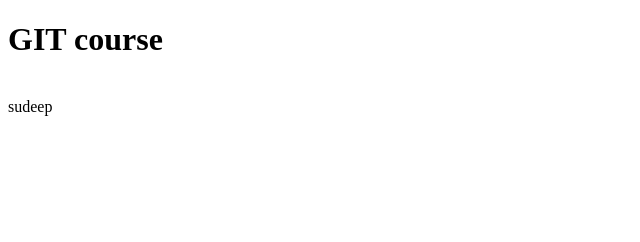
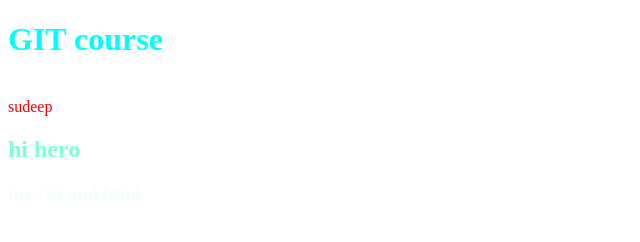
Before and after one commit to xudeep/xudeep.github.io, a plain HTML site: page index.html in a window 1280 px wide. Shown: the whole page, without its empty margins (0-640 px from the left). Drawn offline with Linux system fonts and the light colour scheme.

```diff
--- a/index.html
+++ b/index.html
@@ -7,6 +7,6 @@
     <title> my first git Document</title>
 </head>
 <body>
-    <h1>GIT course</h1><br> sudeep
+    <h1 style="color:aqua">GIT course</h1><br> <font color="red">sudeep</font> <h2 style="color:aquamarine">hi hero</h2><h3 style="color:azure">my Git and html</h3>
 </body>
 </html>
```
